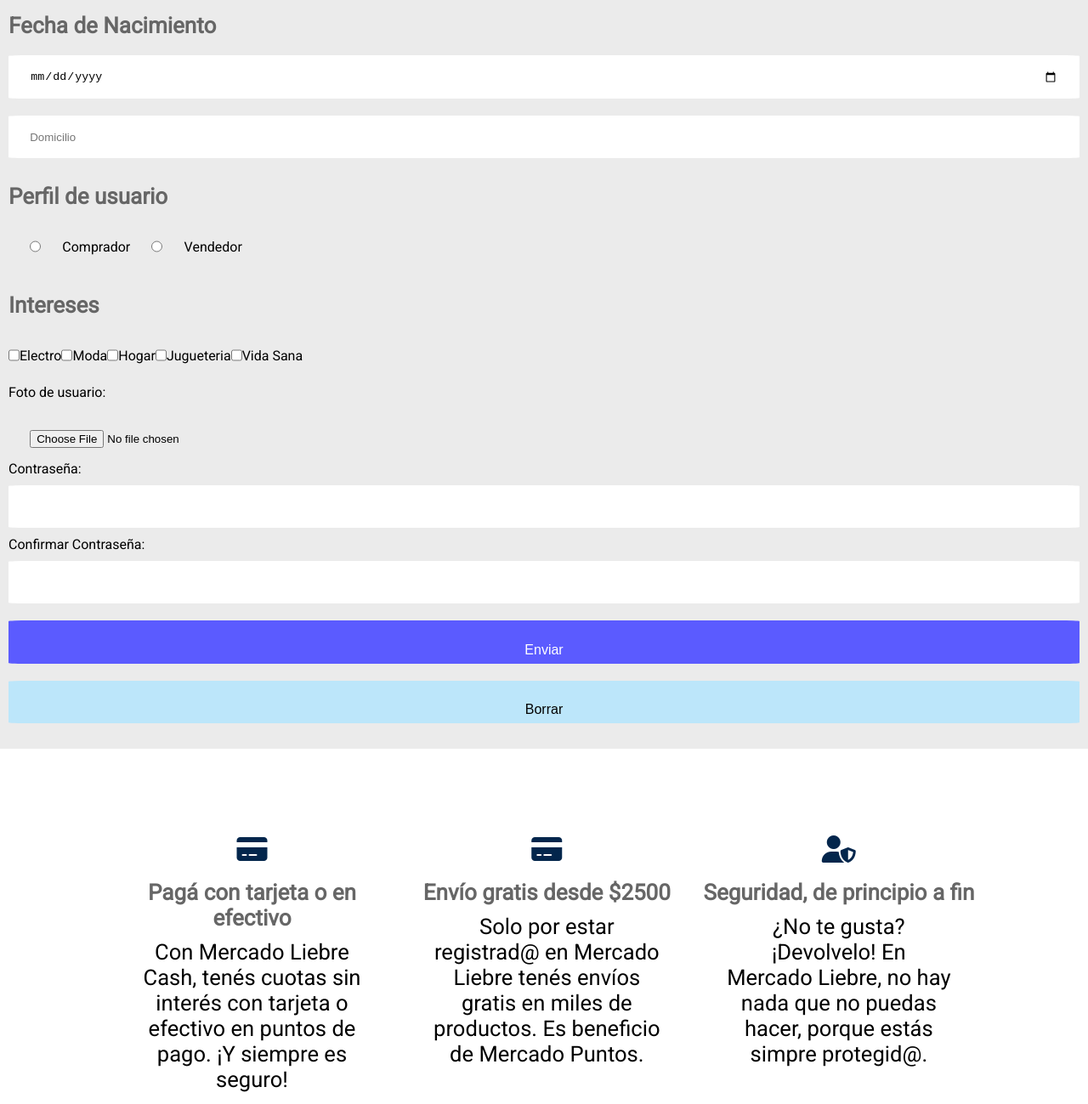
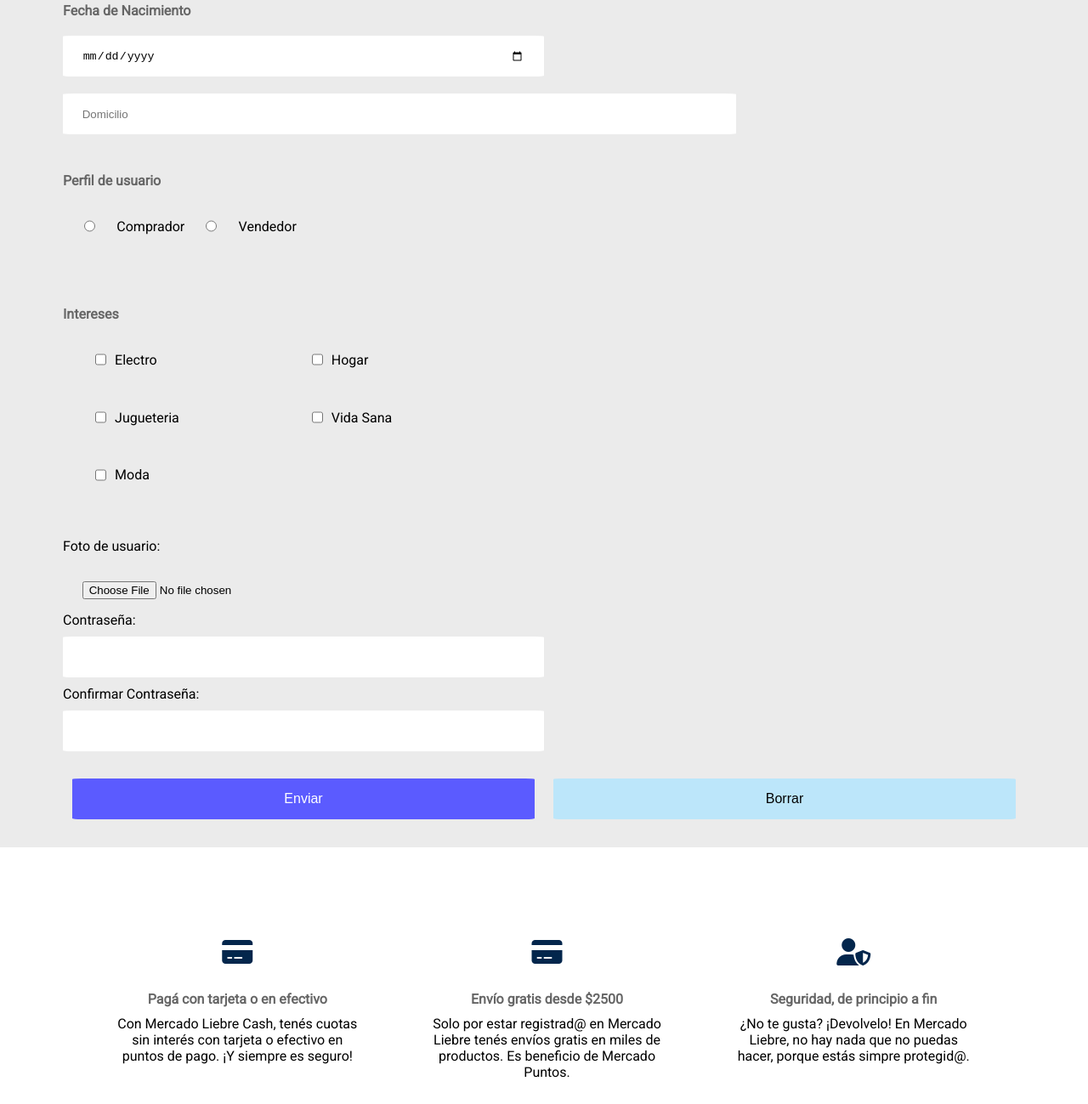
Before and after one commit to MarianGom/MercadoLiebre_Render, a website: page views/register.html in a window 1280 px wide. Shown: the part 435-1734 px from the top of the page at 85% size. Drawn offline with Linux system fonts and the light colour scheme; files that its build step writes are made by us from their sources.

Commit message:
correcion en footer, formularios, barra de busqueda

```diff
--- a/public/css/register.css
+++ b/public/css/register.css
@@ -1,19 +1,20 @@
-*{
+* {
     margin: 0px;
     padding: 0px;
     box-sizing: border-box;
 }
 
-body{
+body {
     font-family: 'Roboto';
     background-color: #ebebeb;
 }
 
-form{
+form {
     display: flex;
-    margin: 20px 0px 10px 0px;
     flex-direction: column;
     padding: 10px;
+    width: 90%;
+    margin: auto;
 }
 
 input {
@@ -25,7 +26,18 @@
 
 }
 
-.enviar{
+.option {
+    display: flex;
+    margin: 0% 5%;
+    align-items: center;
+    width: 35%;
+}
+
+.option input {
+    margin: 5%;
+}
+
+.enviar {
     background-color: rgb(91, 91, 255);
     color: #fff;
     margin: 10px 0px;
@@ -36,10 +48,21 @@
     text-align: center;
     font-size: 1rem;
 }
-.borrar{
+
+.enviar,
+.borrar {
+    width: 50%;
+    display: flex;
+    justify-content: center;
+    align-items: center;
+    margin: auto;
+    margin-bottom: 10px;
+    margin-top: 10px;
+}
+
+.borrar {
     background-color: rgb(188, 230, 250);
     color: #030303;
-    margin: 10px 0px;
     height: 6vh;
     border: none;
     padding: 2%;
@@ -47,14 +70,60 @@
     text-align: center;
     font-size: 1rem;
 }
-.radioButton{
+
+.radioButton {
     display: flex;
     justify-content: space-evenly;
     align-items: center;
     max-width: 300px;
+    flex-wrap: wrap;
+    margin-bottom: 40px;
+
 }
 
-.checkbox{
-display: flex;
-align-items: center;
+.checkbox {
+    display: flex;
+    align-items: center;
+    flex-wrap: wrap;
+    margin-bottom: 40px;
+
 }
+
+#domicilio, #email {
+    margin-bottom: 25px;
+}
+
+
+@media only screen and (min-width: 361px) {
+
+    #contrasena,
+    #confirmarContrasena,
+    #fechaNac {
+        width: 50%;
+    }
+
+    #domicilio,
+    #email,
+    #nombre,
+    #usuario {
+        width: 70%;
+    }
+
+    .enviar,
+    .borrar {
+        width: 50%;
+        margin: 2% 1%;
+    }
+
+    .enviar-borrar{
+        display: flex;
+    }
+
+}
+
+
+@media only screen and (min-width: 769px) {
+    .checkbox{
+        width: 50%;
+    }
+}
--- a/public/css/styles.css
+++ b/public/css/styles.css
@@ -10,12 +10,12 @@
 }
 
 h3 {
-    font-size: 26px;
+    font-size: 1em;
     margin-top: 20px;
 }
 
 p {
-    font-size: 3vw;
+    font-size: 1em;
     text-align: center;
     margin-bottom: 3%;
 }
@@ -50,7 +50,6 @@
     color: #666;
     padding: 6.6px;
     width: 40vw;
-    height: 5vh;
     font-size: 0.8rem;
     display: flex;
     align-items: center;
@@ -190,13 +189,15 @@
 footer {
     display: flex;
     flex-direction: column;
-    align-items: flex-start;
+    align-items: center;
     background-color: #fff;
+    padding: 0% 8%;
 }
 
 .main-footer i {
     font-size: 2em;
     color: #03264C;
+    margin-bottom: 10px;
 }
 
 .main-footer section {
@@ -259,10 +260,6 @@
         color: #000;
     }
 
-    p {
-        font-size: 2vw;
-    }
-
     .burger-menu {
         display: none;
     }
@@ -311,8 +308,9 @@
         border: 1px solid #000;
         border-radius: 8%;
         color: black;
-        width: 1.5vw;
-        height: 3vh;
+        width: 2.5vw;
+        height: 5.5vh;
+        font-size: 1rem;
         margin-left: 20px;
     }
 
@@ -324,7 +322,6 @@
         display: flex;
         align-items: center;
         width: 30vw;
-        height: 3vh;
         font-size: 110%;
     }
 
@@ -333,15 +330,9 @@
         flex-wrap: nowrap;
     }
 
-    h3 {
-        margin-top: 20px;
-        font-size: 26px;
-    }
 
     .main-footer {
-
         display: flex;
-        padding: 0% 10%;
     }
 
     footer i:hover {
--- a/views/register.html
+++ b/views/register.html
@@ -63,16 +63,16 @@
     </header>
     <form  id="registerForm" action="/" method="GET">
         <label for="nombre"></label>
-        <input type="text" name="nombre" placeholder="Nombre y Apellido">
+        <input type="text" id="nombre" name="nombre" placeholder="Nombre y Apellido">
 
-        <input type="text" name="usuario" placeholder="Nombre de usuario">
+        <input type="text" id="usuario" name="usuario" placeholder="Nombre de usuario">
 
-        <input type="email" name="email" placeholder="Email">
+        <input type="email" id="email" name="email" placeholder="Email">
 
         <h3>Fecha de Nacimiento</h3>
-        <input type="date" name="fecha" placeholder="mm/dd/yyyy">
+        <input type="date" id="fechaNac" name="fecha" placeholder="mm/dd/yyyy">
 
-        <input type="text" name="domicilio" placeholder="Domicilio">
+        <input type="text" id="domicilio" name="domicilio" placeholder="Domicilio">
 
         <h3>Perfil de usuario</h3>
         <div class="radioButton">
@@ -82,11 +82,11 @@
 
         <h3>Intereses</h3>
         <div class="checkbox">
-            <input type="checkbox" name="intereses">Electro
-            <input type="checkbox" name="intereses">Moda
-            <input type="checkbox" name="intereses">Hogar
-            <input type="checkbox" name="intereses">Jugueteria
-            <input type="checkbox" name="intereses">Vida Sana
+            <div class="option"><input type="checkbox" name="intereses">Electro</div>
+            <div class="option"><input type="checkbox" name="intereses">Hogar</div>
+            <div class="option"><input type="checkbox" name="intereses">Jugueteria</div>
+            <div class="option"><input type="checkbox" name="intereses">Vida Sana</div>
+            <div class="option"><input type="checkbox" name="intereses">Moda</div>
         </div>
 
 
@@ -98,10 +98,10 @@
 
         <label for="confirmarContrasena">Confirmar Contraseña:</label>
         <input type="password" id="confirmarContrasena" name="confirmarContrasena">
-
+        <div class="enviar-borrar">
         <button class="enviar" type="submit">Enviar</button>
         <button class="borrar "type="reset">Borrar</button>
-
+        </div>
     </form>
 
 
```
Also changed, not shown: public/css/login.css (+9 -1 lines).
